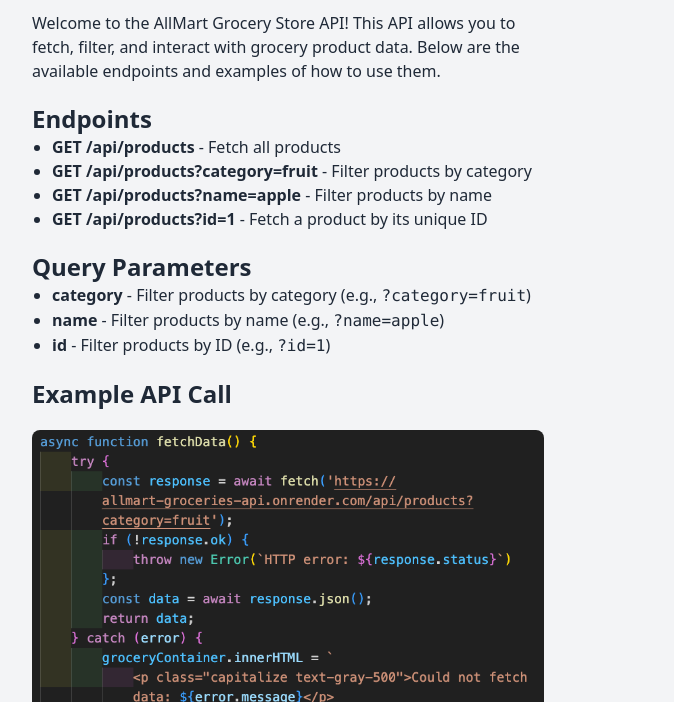
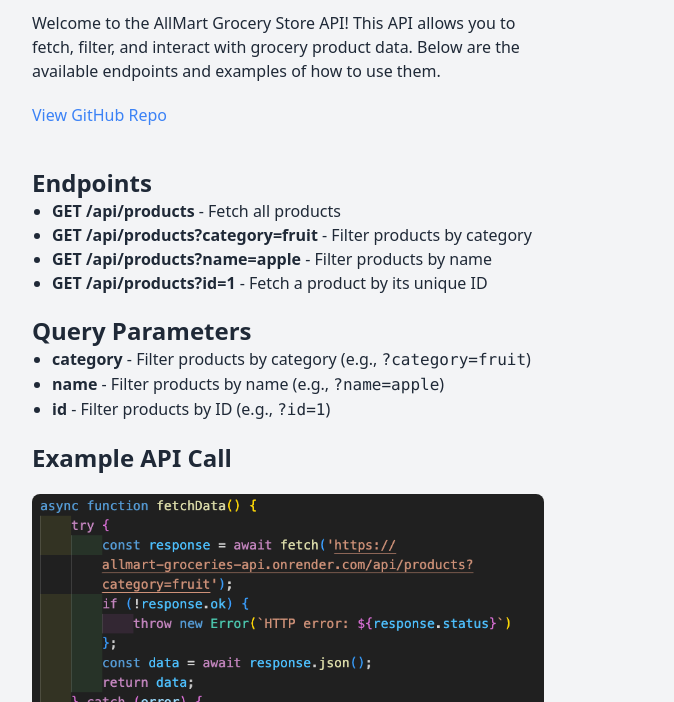
Before and after one commit to seniork7/api-project, a website: page api-docs.html in a window 1280 px wide. Shown: the part 98-800 px from the top of the page, without its empty margins (116-790 px from the left). Drawn offline with nearby package versions, Linux system fonts and the light colour scheme; files whose address does not match are found by name.

Commit message:
Add link to repo in documentation

```diff
--- a/api-docs.html
+++ b/api-docs.html
@@ -25,7 +25,9 @@
 
         <p class="my-5 md:w-1/2">Welcome to the AllMart Grocery Store API! This API allows you to fetch, filter, and interact with grocery product data. Below are the available endpoints and examples of how to use them.</p>
 
-        <h2 class="text-2xl font-semibold mt-5">Endpoints</h2>
+        <a href="https://github.com/seniork7/api-project" class="text-blue-500 hover:underline hover:text-blue-700" target="_blank" rel="noopener noreferrer">View GitHub Repo</a>
+
+        <h2 class="text-2xl font-semibold mt-10">Endpoints</h2>
         <ul class="list-disc ml-5">
             <li><strong>GET /api/products</strong> - Fetch all products</li>
             <li><strong>GET /api/products?category=fruit</strong> - Filter products by category</li>
```
